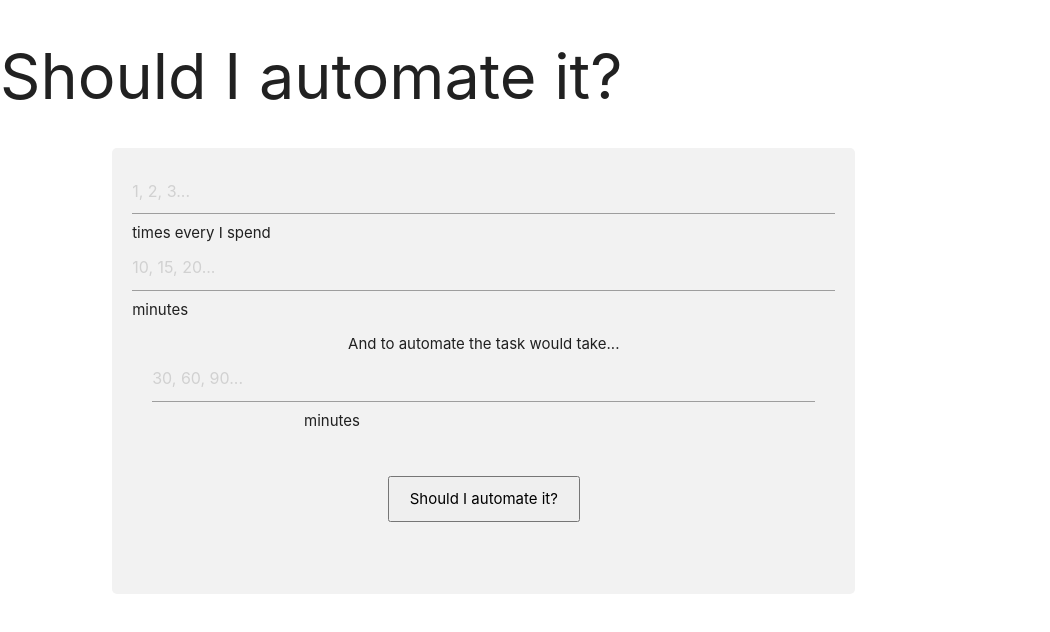
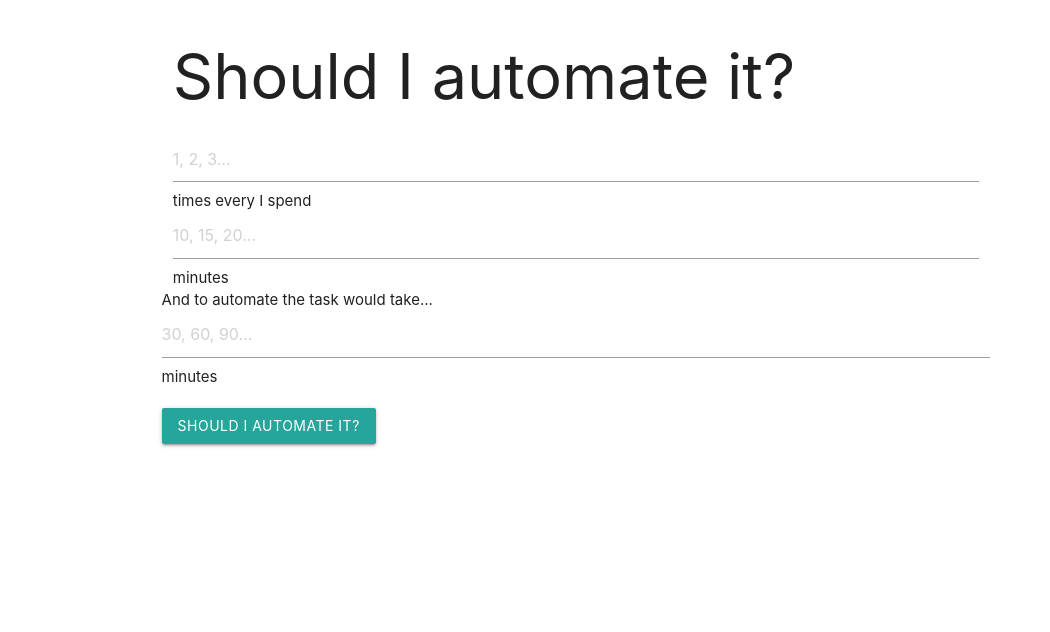
Before and after one commit to aedificatorum/shouldiautomateit, a React (Create React App) app: page / in a window 1280 px wide. Shown: the top 632 px of the page, without its empty margins (0-1050 px from the left). Built offline with nearby package versions, Linux system fonts and the light colour scheme.

Commit message:
a bit of formatting

```diff
--- a/src/App.css
+++ b/src/App.css
@@ -30,7 +30,7 @@ body {
   background-color: peachpuff
 } */
 
-.row {
+/* .row {
   display: flex;
   flex-wrap: wrap;
   justify-content: space-around;
@@ -51,4 +51,4 @@ input[type=text] {
   border: 1px solid #ccc;
   border-radius: 4px;
   box-sizing: border-box;
-}
+} */
--- a/src/App.js
+++ b/src/App.js
@@ -2,8 +2,8 @@ import React, { Component } from "react";
 import "./App.css";
 import Pluralize from "./Pluralize";
 import CalculationsTable from "./CalculationsTable";
-import '../node_modules/materialize-css/dist/css/materialize.css'
-import '../node_modules/materialize-css/dist/js/materialize.js'
+import "../node_modules/materialize-css/dist/css/materialize.css";
+import "../node_modules/materialize-css/dist/js/materialize.js";
 
 class App extends Component {
   constructor() {
@@ -67,10 +67,11 @@ class App extends Component {
       );
 
     return (
-      <div>
+      <div className="container">
         <h1>Should I automate it?</h1>
         <div className="row">
-          <form className="form">
+          <form className="col s12">
+            <div class="row">
               <input
                 type="number"
                 id="frequency"
@@ -116,13 +117,19 @@ class App extends Component {
                 />
                 <span>
                   {" "}
-                <Pluralize count={this.state.automationTime}>minute</Pluralize>
+                  <Pluralize count={this.state.automationTime}>
+                    minute
+                  </Pluralize>
                 </span>
               </div>
               <div className="row">
-              <button className="row" onClick={this.handleClick}>
+                <button
+                  class="waves-effect waves-light btn"
+                  onClick={this.handleClick}
+                >
                   Should I automate it?
                 </button>
+              </div>
             </div>
           </form>
           {displayResult}
```
Lines whose indentation alone changed are shown as unchanged.
